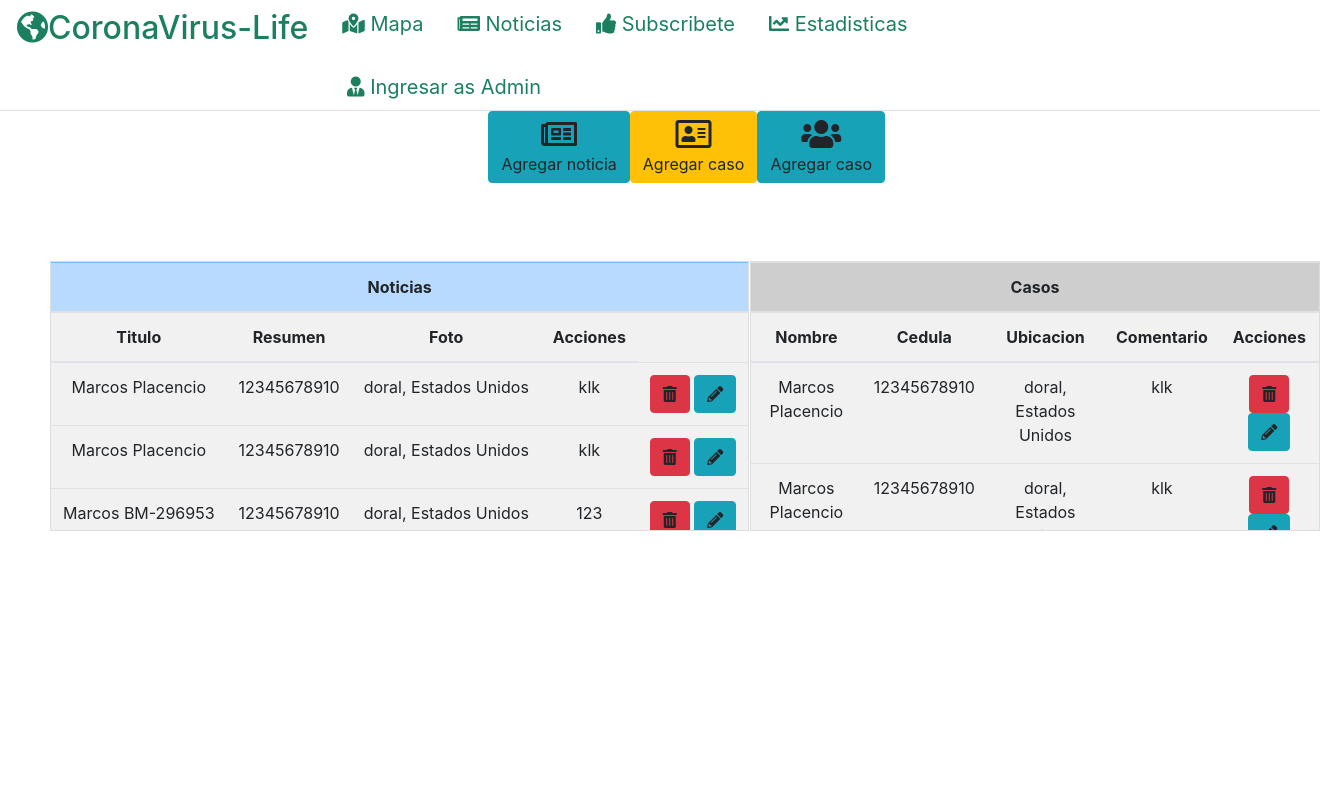
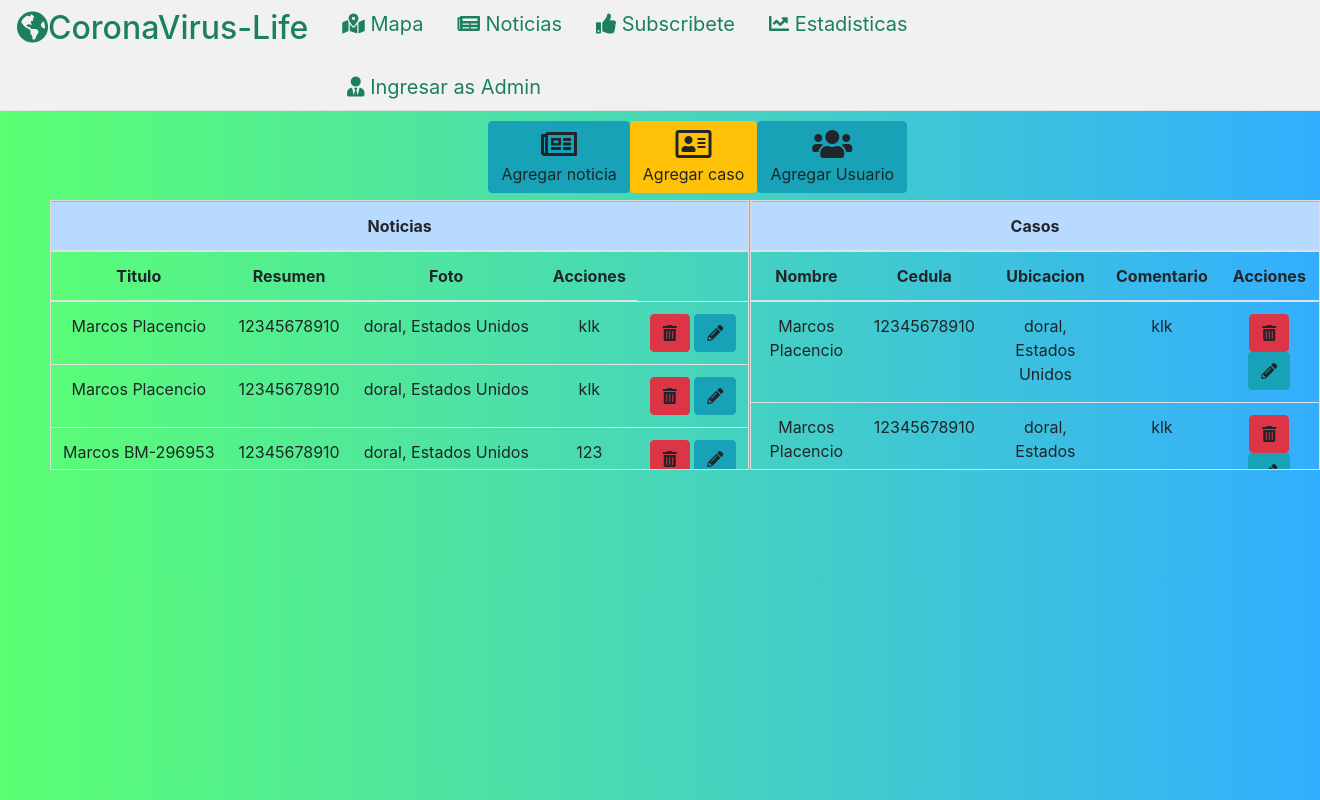
Before and after one commit to RafaelFF6844/Dev-web-Project, a PHP site: page /Archives/Admin.php in a window 1320 px wide. Run offline with PHP 8.4, Linux system fonts and the light colour scheme; data comes from the database, SQL or seed files in the repository; some libraries are stand-ins or nearby versions.

Commit message:
interfaces

```diff
--- a/Archives/Admin.php
+++ b/Archives/Admin.php
@@ -34,16 +34,15 @@ $conn = mysqli_connect(
     <title>Administrador</title>
 
     <style type="text/css">
-        #global {
+        .global {
 	        height: 270px;
 	        width: auto;
 	        border: 1px solid #ddd;
-	        background: #f1f1f1;
             overflow-y: scroll;
         }
     </style>
 </head>
-<body>
+<body class="d-flex flex-column">
     <?php
         if(isset($_SESSION['status'])){
             if($_SESSION['status'] == 'failed'){
@@ -51,7 +50,8 @@ $conn = mysqli_connect(
             }
         }
     ?>
-<div class="page-header">
+
+    <div class="page-header" style="background-color: #f1f1f1">
         <ul class="nav nav-tabs">
             <li class="nav-item">
                 <a class="nav-link" href="index.php"><h2><i class="fas fa-globe-americas"></i>CoronaVirus-Life</h2></a>
@@ -68,7 +68,6 @@ $conn = mysqli_connect(
             <li class="nav-item">
                 <a class="nav-link" href="#"><i class="fas fa-chart-line"></i> Estadisticas</a>
             </li>
-
             <li class="nav-item nav-lejos">
                 <a class="nav-link" href="#"><i class="fas fa-user-tie"></i> Ingresar as Admin</a>
             </li>
@@ -86,7 +85,7 @@ $conn = mysqli_connect(
     <?php } ?>
 
     <!-- Botones -->
-    <div align = "center" style="margin-left: 37%">
+    <div align = "center" style="margin-left: 37%; margin-top:10px" >
        <div style="float: left" align="center">
             <a class="btn btn-info" onclick="edit()" data-toggle="modal" data-target="#Modal2">
                 <i class="far fa-newspaper fa-2x" id="news"></i><br>
@@ -100,18 +99,18 @@ $conn = mysqli_connect(
             </a>
        </div>
        <div style="float: left">
-            <a class="btn btn-info" onclick="edit2()" data-toggle="modal" data-target="#Modal3">
-                <i class="fas fa-users fa-2x"></i></i><br>
-                <font size="3" id="fcases">Agregar caso</font>
+            <a class="btn btn-info" onclick="edit3()">
+                <i class="fas fa-users fa-2x" id="users"></i><br>
+                <font size="3" id="fusers">Agregar Usuario</font>
             </a>
        </div>
     </div>
 
-    <!-- Casos -->
-    <div align = "center" id="global" style="float: left;position:fixed; margin-left:750px; margin-top: 150px">
+    <!-- Tabla Casos -->
+    <div align = "center" class="global" style="position: absolute;float: left; margin-left:750px; margin-top: 200px">
         <table class="table" style="width: auto; text-align: center; ">
             <thead>
-                <tr class="table-active"><th scope="col" colspan="5" style="text-align: center"><a >Casos</a></td></tr>
+            <tr class="table-primary"><th scope="col" colspan="5" style="text-align: center"><a>Casos</a></td></tr>
                 <th scope="col">Nombre</th>
                 <th scope="col">Cedula</th>
                 <th scope="col">Ubicacion</th>
@@ -130,10 +129,10 @@ $conn = mysqli_connect(
                     <td><?php echo $row['Ciudad'] . ", " . $row['Pais']?></td>
                     <td><?php echo $row['Comentario']?></td>
                     <td>
-                        <a class="btn btn-danger" onclick="eliminar(<?php echo $row['ID'] ?>)">
+                        <a class="btn btn-danger" onclick="window.location.href='action_page.php?idB=<?php echo $row['ID']?>'">
                             <i class="fas fa-trash-alt"></i><br>
                         </a>
-                        <a class="btn btn-info" onclick="editar(<?php echo $row['ID'] ?>)">
+                        <a class="btn btn-info" onclick="window.location.href='action_page.php?idE=<?php echo $row['ID']?>'">
                             <i class="fas fa-pencil-alt"></i>
                         </a>
                     </td>
@@ -143,8 +142,8 @@ $conn = mysqli_connect(
         </table>
     </div>
 
-    <!-- Noticias -->
-    <div align = "center" id="global" style="float: left; margin-left: 50px; position:fixed; margin-top: 150px">
+    <!-- Tabla Noticias -->
+    <div align = "center" class="global" style="position: absolute;float: left; margin-left: 50px; margin-top: 200px">
         <table class="table" style="width: auto; text-align: center; ">
             <thead>
                 <tr class="table-primary"><th scope="col" colspan="5" style="text-align: center"><a>Noticias</a></td></tr>
@@ -207,9 +206,9 @@ $conn = mysqli_connect(
         </form>
     </div>
 
-    <!-- Modal2 -->
+    <!-- Modal Noticia -->
     <div class="modal fade" id="Modal2" tabindex="-1" role="dialog" aria-labelledby="exampleModalLabel" aria-hidden="true">
-        <form class="modal-content animate" method="POST" style="width: 33%; height: 90%">
+        <form class="modal-content animate" action="action_page.php" method="POST" style="width: 33%; height: 90%" id="FrmNtc" name="FrmNtc">
             <div class="modal-dialog" role="document" style="width: 100%">
                 <div class="modal-content">
                     <div class="modal-header">
@@ -222,24 +221,26 @@ $conn = mysqli_connect(
                     <div class="modal-body">
                         <h5 align="left">Titulo:</h5>
                         <div class="input-group mb-3">
-                            <input type="text" class="form-control" placeholder="Titulo">
+                            <input type="text" class="form-control" placeholder="Titulo" name="Titulo"></input>
                         </div>
 
                         <h5 align="left">Resumen:</h5>
                         <div class="input-group">
-                            <textarea class="form-control" placeholder="Resumen" rows="3"></textarea>
+                            <textarea class="form-control" placeholder="Resumen" name="Resumen" rows="3"></textarea>
                         </div>
 
                         <h5 align="left">Foto:</h5>
                         <div class="custom-file">
-                            <input type="file" class="custom-file-input"  id = "foto" aria-describedby="inputGroupFileAddon01" accept="image/png, .jpeg, .jpg, image/gif" onchange="testData(event)">
-                            <label class="custom-file-label" for="inputGroupFile01" >Choose file</label>
+                            <input type="file" class="custom-file-input" id = "foto" aria-describedby="inputGroupFileAddon01" accept="image/png, .jpeg, .jpg, image/gif" onchange="testData(event)">
+                            <label class="custom-file-label" for="inputGroupFile01">Choose file</label>
+                            <button onclick="Saver()" class="btn btn-primary" >Guardar imagen</button><br>
+                            <a id="Fotos" name="Foto"></a>
                         </div>
 
                         <h5 align="left">Contenido:</h5>
                         <div class="input-group">
-                            <textarea class="form-control" placeholder="Noticia" rows="4"></textarea>
-                            <button type="submit" name="GuardarNoticia" id="GuardarNoticia" class="btn btn-success btn-block">Guardar</button>
+                            <textarea class="form-control" placeholder="Noticia" rows="4" name="Contenido"></textarea>
+                            <button type="button" name="GuardarNoticia" id="GuardarNoticia" class="btn btn-success btn-block" onclick="Saver()">Guardar</button>
                         </div>
                     </div>
                 </div>
@@ -247,7 +248,7 @@ $conn = mysqli_connect(
         </form>
     </div>
 
-    <!-- Modal3 -->
+    <!-- Modal casos -->
     <div class="modal fade" id="Modal3" tabindex="-1" role="dialog" aria-labelledby="exampleModalLabel" aria-hidden="true">
         <div class="modal-dialog" role="document" style="width: 100%;">
             <div class="modal-content">
@@ -305,7 +306,6 @@ $conn = mysqli_connect(
             </div>
         </div>
     </div>
-
     <script>
     var modal = document.getElementById('id01');
     window.onclick = function(event) {
@@ -317,18 +317,51 @@ $conn = mysqli_connect(
         console.log(event.target.files[0]);
     }
     function edit(){
-        document.getElementById('news').className='far fa-newspaper fa-6x';
+        document.getElementById('news').className='far fa-newspaper fa-5x';
         document.getElementById('fnews').size='4';
 
         document.getElementById('cases').className='far fa-address-card fa-3x';
         document.getElementById('fcases').size='1'
+
+        document.getElementById('users').className='fas fa-users fa-3x';
+        document.getElementById('fusers').size='1'
     }
     function edit2(){
-        document.getElementById('cases').className='far fa-address-card fa-6x';
+        document.getElementById('cases').className='far fa-address-card fa-5x';
         document.getElementById('fcases').size='4';
 
-        document.getElementById('news').className='far fa-newspaper fa-x';
+        document.getElementById('news').className='far fa-newspaper fa-3x';
         document.getElementById('fnews').size='1';
+
+        document.getElementById('users').className='fas fa-users fa-3x';
+        document.getElementById('fusers').size='1'
+    }
+    function edit3(){
+        document.getElementById('id01').style.display='block'
+
+        document.getElementById('users').className='fas fa-users fa-5x';
+        document.getElementById('fusers').size='4'
+
+        document.getElementById('cases').className='far fa-address-card fa-3x';
+        document.getElementById('fcases').size='1';
+
+        document.getElementById('news').className='far fa-newspaper fa-3x';
+        document.getElementById('fnews').size='1';
+
+    }
+    function Saver(){
+        const file = document.querySelector('input[type=file]').files[0];
+        const reader = new FileReader();
+        var form = document.getElementById('FrmNtc');
+
+        reader.addEventListener("load", function () {
+            document.getElementById('Fotos').value = reader.result;
+            form.submit();
+        }, false);
+
+        if (file) {
+            reader.readAsDataURL(file);
+        }
     }
     </script>
 </body>
--- a/Archives/adm.css
+++ b/Archives/adm.css
@@ -1,7 +1,7 @@
-
 body{
-  height: 754px;
-  background: black;
+  background: linear-gradient(to right, #5CFF72, #33AEFF);
+width: 100%;
+height: 100%;
 }
 #create-form{
   background: #ffffff;
@@ -11,12 +11,13 @@ body{
 flex: 1 0 auto;
 background: #5CFF72;
 background: linear-gradient(to right, #5CFF72, #33AEFF);
+width: 100%;
+height: 100%;
 }
 
 .nav-lejos{
 margin-left: 25%;
 }
-
 
 .nav-link{
   font-family: -apple-system, BlinkMacSystemFont, 'Segoe UI', Roboto, Oxygen, Ubuntu, Cantarell, 'Open Sans', 'Helvetica Neue', sans-serif;
@@ -26,7 +27,7 @@ margin-left: 25%;
 
 
 /* Bordered form */
-form {
+  form {
     border: 3px solid #f1f1f1;
   }
 
--- a/estilo.css
+++ b/estilo.css
@@ -18,15 +18,11 @@ background: linear-gradient(to right, #5CFF72, #33AEFF);
 margin-left: 25%;
 }
 
-
-
 .nav-link{
   font-family: -apple-system, BlinkMacSystemFont, 'Segoe UI', Roboto, Oxygen, Ubuntu, Cantarell, 'Open Sans', 'Helvetica Neue', sans-serif;
   color:#1C8060;
   font-size: 20px;
 }
-
-
 /* FIN RAFA CSS */
 
 /* Bordered form */
```
Also changed, not shown: Archives/IMGprueba.php (added, +24 -0 lines), Archives/action_page.php (+27 -0 lines). Lines whose indentation alone changed are shown as unchanged.
